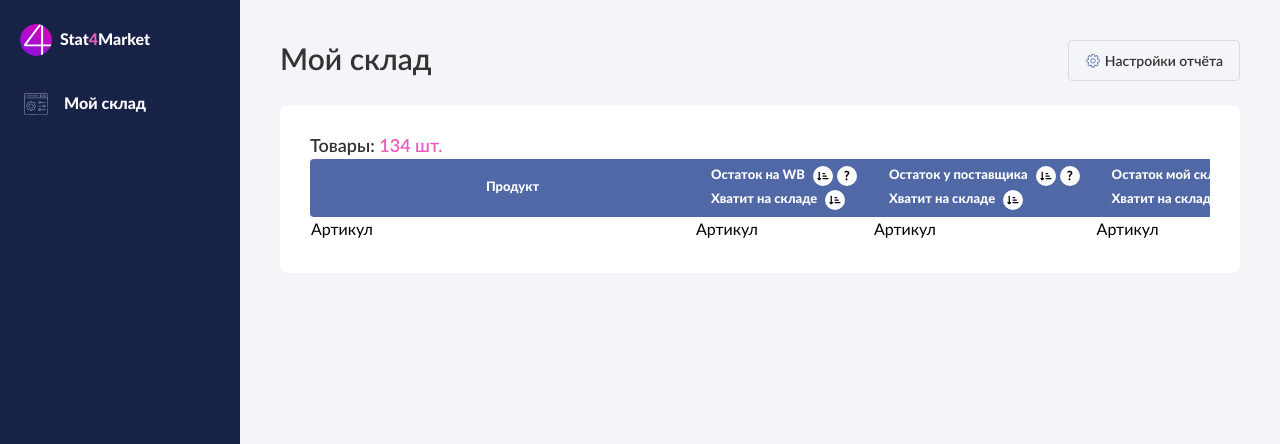
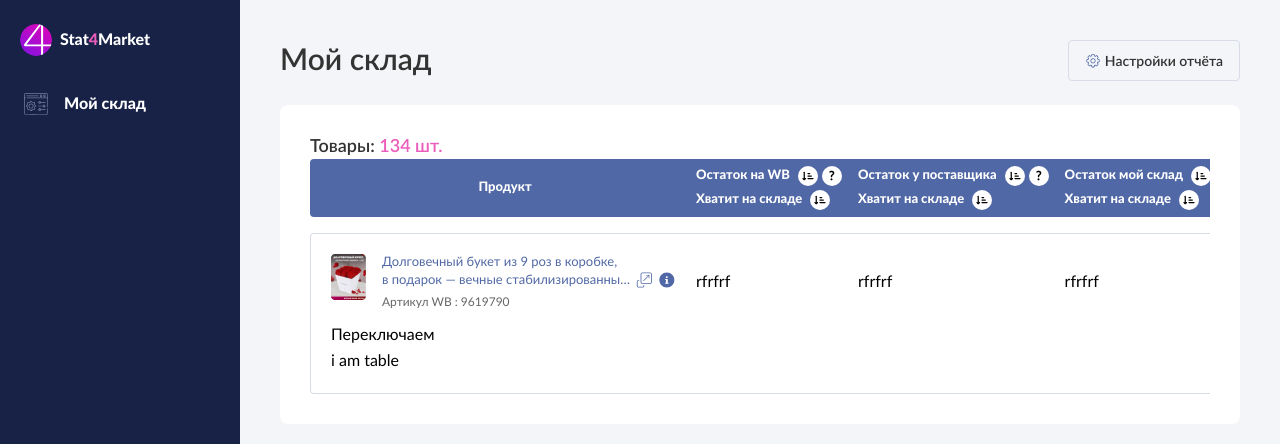
Before and after one commit to dartweider2000/stat4market-test, a Vue app: page / in a window 1280 px wide. Shown: the top 444 px of the page. Built offline with nearby package versions, Linux system fonts and the light colour scheme.

Commit message:
create product description

```diff
--- a/src/assets/scss/styles.scss
+++ b/src/assets/scss/styles.scss
@@ -52,6 +52,7 @@
   --gray: #717B9E;
   --gray-middle: #666666;
   --black: #333;
+  --brown: #666;
 
   --sidebar-width: 240px;
 }
--- a/src/components/icon/icon-info.vue
+++ b/src/components/icon/icon-info.vue
@@ -1,9 +1,9 @@
 <script setup lang="ts"></script>
 
 <template>
-  <symbol id="info" viewBox="0 0 16 16">
+  <symbol id="info" viewBox="0 0 20 20">
     <path
-      d="M7.84848 0.5C3.70628 0.5 0.34848 3.85792 0.34848 8C0.34848 12.1423 3.70628 15.5 7.84848 15.5C11.9907 15.5 15.3485 12.1423 15.3485 8C15.3485 3.85792 11.9907 0.5 7.84848 0.5ZM7.84848 4.25C8.36627 4.25 8.78598 4.66977 8.78598 5.1875C8.78598 5.70547 8.36627 6.125 7.84848 6.125C7.33069 6.125 6.91098 5.70547 6.91098 5.1875C6.91098 4.66977 7.33069 4.25 7.84848 4.25ZM9.25473 11.75H6.44223C6.18336 11.75 5.97348 11.5404 5.97348 11.2812C5.97348 11.0224 6.18336 10.8125 6.44223 10.8125H6.91098V8H6.44223C6.18336 8 5.97348 7.79035 5.97348 7.53125C5.97348 7.27238 6.18336 7.0625 6.44223 7.0625H8.31723C8.5761 7.0625 8.78598 7.27238 8.78598 7.53125V10.8125H9.25473C9.5136 10.8125 9.72348 11.0224 9.72348 11.2812C9.72348 11.5404 9.5136 11.75 9.25473 11.75Z"
+      d="M10.8484 2.5C6.70619 2.5 3.34839 5.85792 3.34839 10C3.34839 14.1423 6.70619 17.5 10.8484 17.5C14.9906 17.5 18.3484 14.1423 18.3484 10C18.3484 5.85792 14.9906 2.5 10.8484 2.5ZM10.8484 6.25C11.3662 6.25 11.7859 6.66977 11.7859 7.1875C11.7859 7.70547 11.3662 8.125 10.8484 8.125C10.3306 8.125 9.91089 7.70547 9.91089 7.1875C9.91089 6.66977 10.3306 6.25 10.8484 6.25ZM12.2546 13.75H9.44214C9.18327 13.75 8.97339 13.5404 8.97339 13.2812C8.97339 13.0224 9.18327 12.8125 9.44214 12.8125H9.91089V10H9.44214C9.18327 10 8.97339 9.79035 8.97339 9.53125C8.97339 9.27238 9.18327 9.0625 9.44214 9.0625H11.3171C11.576 9.0625 11.7859 9.27238 11.7859 9.53125V12.8125H12.2546C12.5135 12.8125 12.7234 13.0224 12.7234 13.2812C12.7234 13.5404 12.5135 13.75 12.2546 13.75Z"
       fill="currentColor"
     />
   </symbol>
--- /dev/null
+++ b/src/components/main-table/main-table-cols.vue
@@ -0,0 +1,54 @@
+<script setup lang="ts"></script>
+
+<template>
+  <colgroup class="colgroup">
+    <col name="1" class="colgroup__col colgroup__col_1" />
+    <col name="2" class="colgroup__col colgroup__col_2" />
+    <col name="3" class="colgroup__col colgroup__col_3" />
+    <col name="4" class="colgroup__col colgroup__col_4" />
+    <col name="5" class="colgroup__col colgroup__col_5" />
+    <col name="6" class="colgroup__col colgroup__col_6" />
+    <col name="7" class="colgroup__col colgroup__col_7" />
+    <col name="8" class="colgroup__col colgroup__col_8" />
+  </colgroup>
+</template>
+
+<style scoped lang="scss">
+  .colgroup {
+    // .colgroup__col
+    &__col {
+      // .colgroup__col_1
+      &_1 {
+        // @apply min-w-[385px] w-full;
+      }
+      // .colgroup__col_2
+      &_2 {
+        // @apply min-w-[190px] w-full;
+      }
+      // .colgroup__col_3
+      &_3 {
+        // @apply min-w-[190px] w-full;
+      }
+      // .colgroup__col_4
+      &_4 {
+        // @apply min-w-[190px] w-full;
+      }
+      // .colgroup__col_5
+      &_5 {
+        // @apply min-w-[190px] w-full;
+      }
+      // .colgroup__col_6
+      &_6 {
+        // @apply min-w-[190px] w-full;
+      }
+      // .colgroup__col_7
+      &_7 {
+        // @apply min-w-[190px] w-full;
+      }
+      // .colgroup__col_8
+      &_8 {
+        // @apply min-w-[190px] w-full;
+      }
+    }
+  }
+</style>
--- a/src/components/main-table/main-table-header/main-table-header.vue
+++ b/src/components/main-table/main-table-header/main-table-header.vue
@@ -72,20 +72,20 @@
 
 <style scoped lang="scss">
   .table-header {
-    @apply bg-[--blue] rounded-[4px] px-[20px] py-[7px] w-full;
+    @apply bg-[--blue] px-[20px] py-[7px] w-full;
 
     &__row {
       @apply w-full;
 
       & > * {
-        @apply py-[7px] px-[16px];
+        @apply py-[7px] px-[8px];
 
         &:first-child {
-          @apply pl-[20px] pr-0;
+          @apply pl-[20px];
         }
 
         &:last-child {
-          @apply pr-[20px] pl-0;
+          @apply pr-[20px];
         }
       }
     }
--- /dev/null
+++ b/src/components/main-table/main-table-row.vue
@@ -0,0 +1,105 @@
+<script setup lang="ts">
+  import ProductDescription from "@/components/product-description.vue";
+</script>
+
+<template>
+  <tr class="space-row">
+    <td colspan="8" class="space-row__data"></td>
+  </tr>
+  <tr class="data-row">
+    <td class="data-row__data">
+      <div class="data-row__cell">
+        <product-description />
+      </div>
+    </td>
+    <td class="data-row__data">
+      <div class="data-row__cell">rfrfrf</div>
+    </td>
+    <td class="data-row__data">
+      <div class="data-row__cell">rfrfrf</div>
+    </td>
+    <td class="data-row__data">
+      <div class="data-row__cell">rfrfrf</div>
+    </td>
+    <td class="data-row__data">
+      <div class="data-row__cell">rfrfrf</div>
+    </td>
+    <td class="data-row__data">
+      <div class="data-row__cell">rfrfrf</div>
+    </td>
+    <td class="data-row__data">
+      <div class="data-row__cell">rfrfrf</div>
+    </td>
+    <td class="data-row__data">
+      <div class="data-row__cell">rfrfrf</div>
+    </td>
+  </tr>
+  <tr class="toggle-row">
+    <td class="toggle-row__data">
+      <div class="toggle-row__cell">Переключаем</div>
+    </td>
+    <td colspan="7" class="toggle-row__data">
+      <div class="toggle-row__cell"></div>
+    </td>
+  </tr>
+  <tr class="sub-table-row">
+    <td colspan="8" class="sub-table-row__data">
+      <table class="sub-table-row__table">
+        i am table
+      </table>
+    </td>
+  </tr>
+</template>
+
+<style scoped lang="scss">
+  .space-row {
+    // .space-row__data
+    &__data {
+      @apply py-[8px];
+    }
+  }
+  .data-row {
+    // .data-row__data
+    &__data {
+      @apply pt-[20px] pb-[12px] px-[8px] border-solid border-t-[1px] border-[--blue-light];
+
+      &:first-child {
+        @apply pl-[20px] border-l-[1px] rounded-tl-[4px];
+      }
+
+      &:last-child {
+        @apply pr-[20px] border-r-[1px] rounded-tr-[4px];
+      }
+    }
+    // .data-row__cell
+    &__cell {
+    }
+  }
+  .toggle-row {
+    // .toggle-row__data
+    &__data {
+      @apply border-solid border-[--blue-light];
+
+      &:first-child {
+        @apply pl-[20px] border-l-[1px];
+      }
+
+      &:last-child {
+        @apply pr-[20px] border-r-[1px];
+      }
+    }
+    // .toggle-row__cell
+    &__cell {
+    }
+  }
+  .sub-table-row {
+    // .sub-table-row__table
+    &__table {
+      @apply w-full;
+    }
+    // .sub-table-row__data
+    &__data {
+      @apply px-[20px] pb-[20px] border-solid border-[1px] border-t-0 border-[--blue-light] rounded-b-[4px];
+    }
+  }
+</style>
--- a/src/components/main-table/main-table.vue
+++ b/src/components/main-table/main-table.vue
@@ -1,81 +1,15 @@
 <script setup lang="ts">
-  import type { ITableRow } from "@/types";
-  import { ref } from "vue";
   import MainTableHeader from "@/components/main-table/main-table-header/main-table-header.vue";
-
-  const tableItemsList = ref<ITableRow[]>([
-    {
-      id: 1,
-      firstName:
-        "НикитаНикитаНикитаНикитаНикитаНикитаНикитаНикитаНикитаНикитаНикита",
-      lastName: "Иванов",
-      age: 23,
-      country: "Россия",
-    },
-    {
-      id: 2,
-      firstName: "Денис",
-      lastName: "Прозоров",
-      age: 23,
-      country: "Россия",
-    },
-    {
-      id: 3,
-      firstName: "Алексей",
-      lastName: "Соколов",
-      age: 35,
-      country: "Россия",
-    },
-    {
-      id: 4,
-      firstName: "Себастьян",
-      lastName: "Феттель",
-      age: 38,
-      country: "Германия",
-    },
-  ]);
+  import MainTableRow from "@/components/main-table/main-table-row.vue";
+  import MainTableCols from "@/components/main-table/main-table-cols.vue";
 </script>
 
 <template>
   <table class="main-table">
-    <colgroup class="main-table__colgroup">
-      <col class="main-table__col main-table__col_1" />
-      <col class="main-table__col main-table__col_2" />
-      <col class="main-table__col main-table__col_3" />
-      <col class="main-table__col main-table__col_4" />
-      <col class="main-table__col main-table__col_5" />
-      <col class="main-table__col main-table__col_6" />
-      <col class="main-table__col main-table__col_7" />
-      <col class="main-table__col main-table__col_8" />
-    </colgroup>
+    <main-table-cols />
     <main-table-header class="main-table__header" />
-    <tbody>
-      <tr>
-        <td>
-          <div>Артикул</div>
-        </td>
-        <td>
-          <div>Артикул</div>
-        </td>
-        <td>
-          <div>Артикул</div>
-        </td>
-        <td>
-          <div>Артикул</div>
-        </td>
-        <td>
-          <div>Артикул</div>
-        </td>
-        <td>
-          <div>Артикул</div>
-        </td>
-        <td>
-          <div>Артикул</div>
-        </td>
-        <td>
-          <div>Артикул</div>
-        </td>
-      </tr>
+    <tbody class="main-table__body">
+      <main-table-row class="main-table__row" />
     </tbody>
   </table>
   <!-- <table class="table">
@@ -120,41 +54,9 @@
 <style scoped lang="scss">
   .main-table {
     @apply block overflow-auto w-full;
-    border-spacing: 16px;
-  }
-
-  .main-table {
-    // .main-table__colgroup
-    &__colgroup {
-    }
-    // .main-table__col
-    &__col {
-      // .main-table__col_1
-      &_1 {
-        @apply min-w-[385px] w-full rounded-[140px] overflow-hidden;
-      }
-      // .main-table__col_2
-      &_2 {
-      }
-      // .main-table__col_3
-      &_3 {
-      }
-      // .main-table__col_4
-      &_4 {
-      }
-      // .main-table__col_5
-      &_5 {
-      }
-      // .main-table__col_6
-      &_6 {
-      }
-      // .main-table__col_7
-      &_7 {
-      }
-      // .main-table__col_8
-      &_8 {
-      }
-    }
+    table-layout: fixed;
+    border-collapse: separate;
+    border-spacing: 0px;
   }
 
   // .table {
--- /dev/null
+++ b/src/components/product-description.vue
@@ -0,0 +1,77 @@
+<script setup lang="ts"></script>
+
+<template>
+  <div class="product">
+    <div class="product__left">
+      <img
+        src="/img/default-product.jpg"
+        class="product__image"
+        alt="default-product"
+      />
+    </div>
+    <div class="product__right">
+      <div class="product__interactive">
+        <a href="/" class="product__link"
+          >Долговечный букет из 9 роз в коробке, в подарок — вечные
+          стабилизированные цветы,</a
+        >
+        <div class="product__icons">
+          <a href="/" class="product__link-icon">
+            <svg width="16" height="16">
+              <use xlink:href="#link"></use>
+            </svg>
+          </a>
+          <button class="product__info-icon">
+            <svg width="20" height="20">
+              <use xlink:href="#info"></use>
+            </svg>
+          </button>
+        </div>
+      </div>
+      <div class="product__article">Артикул WB : 9619790</div>
+    </div>
+  </div>
+</template>
+
+<style scoped lang="scss">
+  .product {
+    @apply grid grid-cols-[35px,1fr] gap-[16px];
+    // .product__left
+    &__left {
+    }
+    // .product__image
+    &__image {
+      @apply max-w-full;
+    }
+    // .product__right
+    &__right {
+      @apply grid gap-[4px];
+    }
+    // .product__interactive
+    &__interactive {
+      @apply grid grid-cols-[1fr,auto,auto] items-end gap-[4px];
+    }
+    // .product__link
+    &__link {
+      @apply text-ellipsis overflow-hidden block text-[--blue] leading-[18px] min-w-[250px];
+      -webkit-line-clamp: 2;
+      display: -webkit-box;
+      -webkit-box-orient: vertical;
+      font-size: 13px;
+    }
+    &__icons {
+      @apply grid grid-flow-col justify-start items-center gap-[4px] text-[--blue];
+    }
+    // .product__link-icon
+    &__link-icon {
+    }
+    // .product__info-icon
+    &__info-icon {
+    }
+    // .product__article
+    &__article {
+      @apply text-[--brown] leading-[16px];
+      font-size: 12px;
+    }
+  }
+</style>
```
Also changed, not shown: public/img/default-product.jpg (added).
